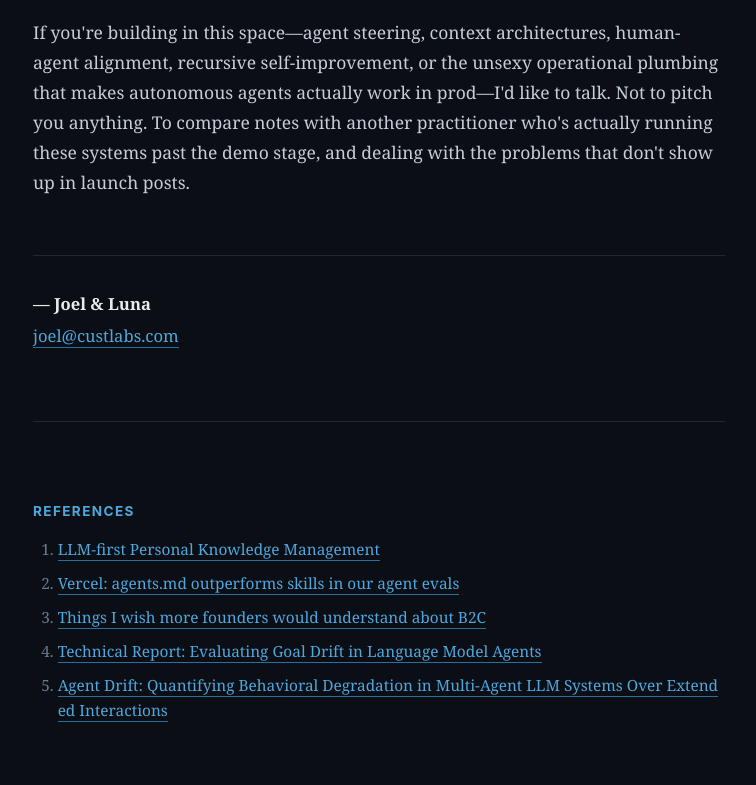
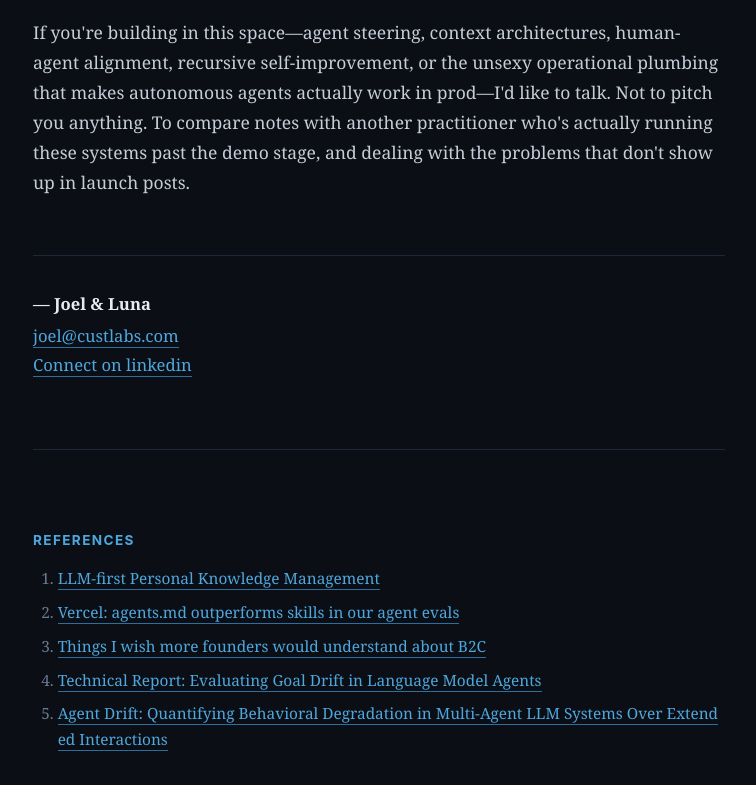
Before and after one commit to joel-solymosi/Self-Improving-Agents-Report, a plain HTML site: page index.html in a window 1280 px wide. Shown: the part 10169-10954 px from the top of the page, without its empty margins (261-1017 px from the left). Drawn offline with Linux system fonts and the light colour scheme.

Commit message:
added connect link

```diff
--- a/index.html
+++ b/index.html
@@ -419,7 +419,8 @@
   <!-- ── Sign-off ──────────────────────────────────────── -->
   <div class="sign-off">
     <div class="names">&mdash; Joel &amp; Luna</div>
-    <a href="mailto:joel@custlabs.com">joel@custlabs.com</a>
+    <a href="mailto:joel@custlabs.com">joel@custlabs.com</a><br />
+    <a href="https://www.linkedin.com/in/joelsolymosi/" target="_blank">Connect on linkedin</a>
   </div>
 
   <!-- ── Footnotes ─────────────────────────────────────── -->
```
